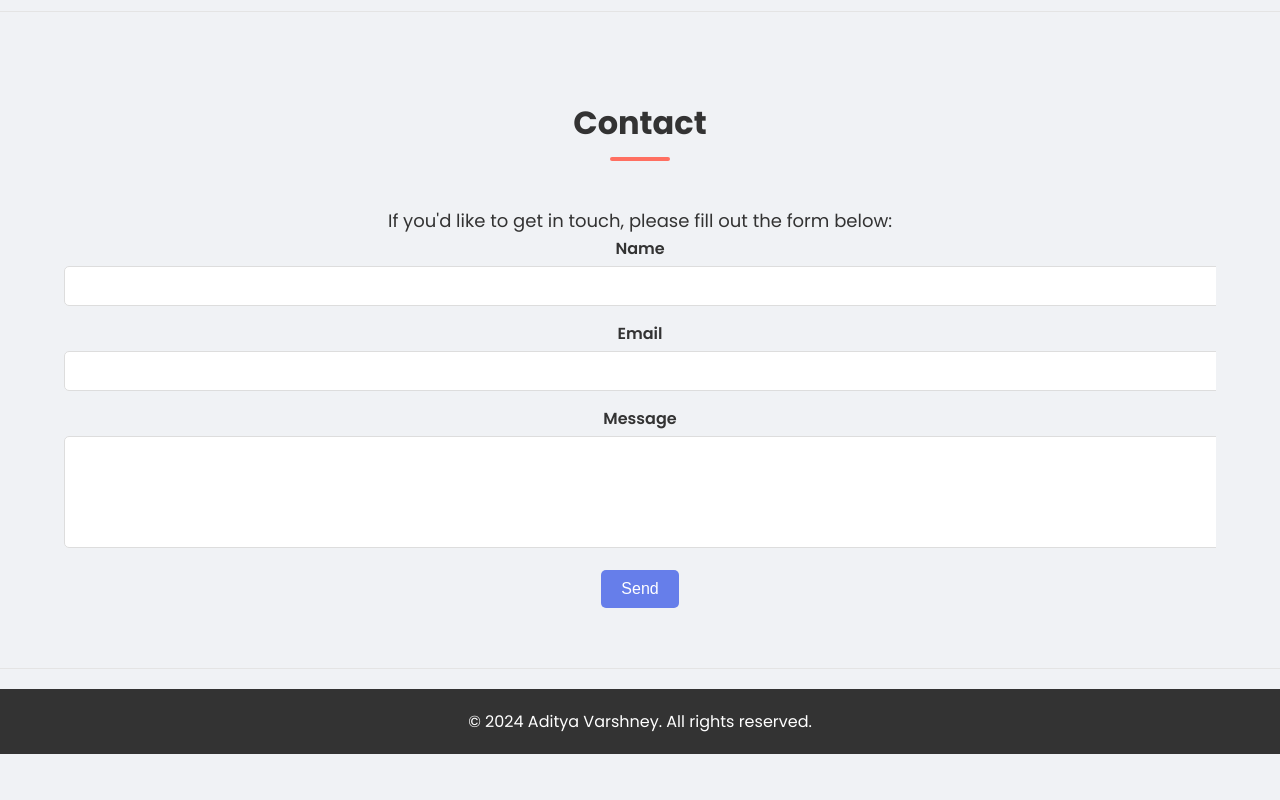
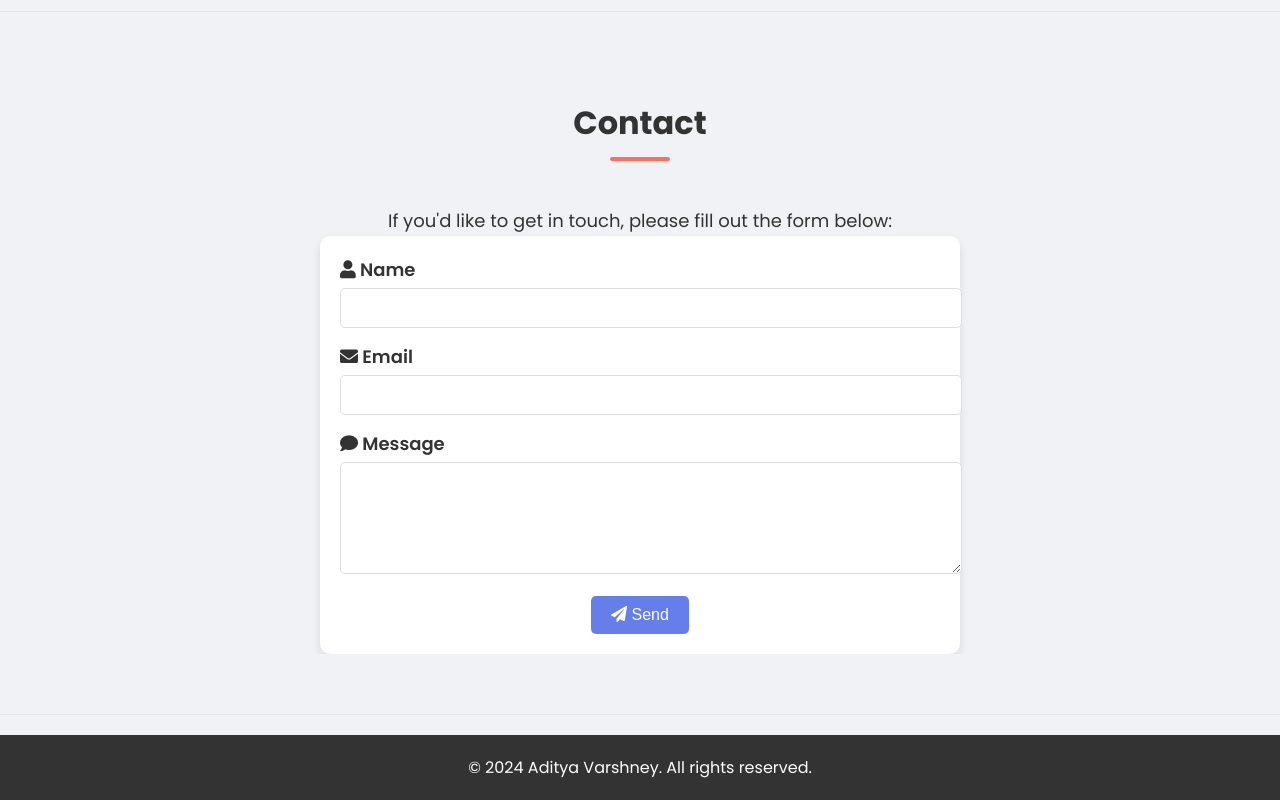
Before and after one commit to adityaslyf/adityaslyf_portfolio, a plain HTML site: page index.htm in a window 1280 px wide. Shown: the part 3309-4109 px from the top of the page. Before the commit the page ends 4063 px from the top, so only its background shows below. Drawn offline with Linux system fonts and the light colour scheme; a script that the page names is missing.

Commit message:
changed the contact form styling

```diff
--- a/index.htm
+++ b/index.htm
@@ -5,6 +5,7 @@
     <meta name="viewport" content="width=device-width, initial-scale=1.0">
     <title>Aditya Varshney - Full Stack Developer Portfolio</title>
     <link rel="stylesheet" href="styles.css">
+    <link rel="stylesheet" href="https://cdnjs.cloudflare.com/ajax/libs/font-awesome/5.15.3/css/all.min.css">
 </head>
 <body>
     <header>
@@ -113,20 +114,20 @@
         <div class="container">
             <h2>Contact</h2>
             <p>If you'd like to get in touch, please fill out the form below:</p>
-            <form action="https://formspree.io/f/{your-form-id}" method="POST">
+            <form action="https://formspree.io/f/{your-form-id}" method="POST" class="contact-form">
                 <div class="form-group">
-                    <label for="name">Name</label>
+                    <label for="name"><i class="fas fa-user"></i> Name</label>
                     <input type="text" id="name" name="name" required>
                 </div>
                 <div class="form-group">
-                    <label for="email">Email</label>
+                    <label for="email"><i class="fas fa-envelope"></i> Email</label>
                     <input type="email" id="email" name="_replyto" required>
                 </div>
                 <div class="form-group">
-                    <label for="message">Message</label>
+                    <label for="message"><i class="fas fa-comment"></i> Message</label>
                     <textarea id="message" name="message" rows="5" required></textarea>
                 </div>
-                <button type="submit">Send</button>
+                <button type="submit"><i class="fas fa-paper-plane"></i> Send</button>
             </form>
         </div>
     </section>
--- a/styles.css
+++ b/styles.css
@@ -1,4 +1,5 @@
 @import url('https://fonts.googleapis.com/css2?family=Poppins:wght@300;400;600;700&display=swap');
+@import url('https://cdnjs.cloudflare.com/ajax/libs/font-awesome/5.15.3/css/all.min.css');
 
 body {
     font-family: 'Poppins', sans-serif;
@@ -217,14 +218,31 @@ header .container h1 {
     box-shadow: 0 4px 8px rgba(0, 0, 0, 0.1);
 }
 
+.contact-form {
+    max-width: 600px;
+    margin: 0 auto;
+    background: #fff;
+    padding: 20px;
+    border-radius: 10px;
+    box-shadow: 0 4px 8px rgba(0, 0, 0, 0.1);
+    transition: transform 0.3s ease, box-shadow 0.3s ease;
+}
+
+.contact-form:hover {
+    transform: translateY(-10px);
+    box-shadow: 0 6px 12px rgba(0, 0, 0, 0.2);
+}
+
 .form-group {
     margin-bottom: 15px;
+    text-align: left;
 }
 
 .form-group label {
     display: block;
     margin-bottom: 5px;
     font-weight: 600;
+    font-size: 18px;
 }
 
 .form-group input,
```
